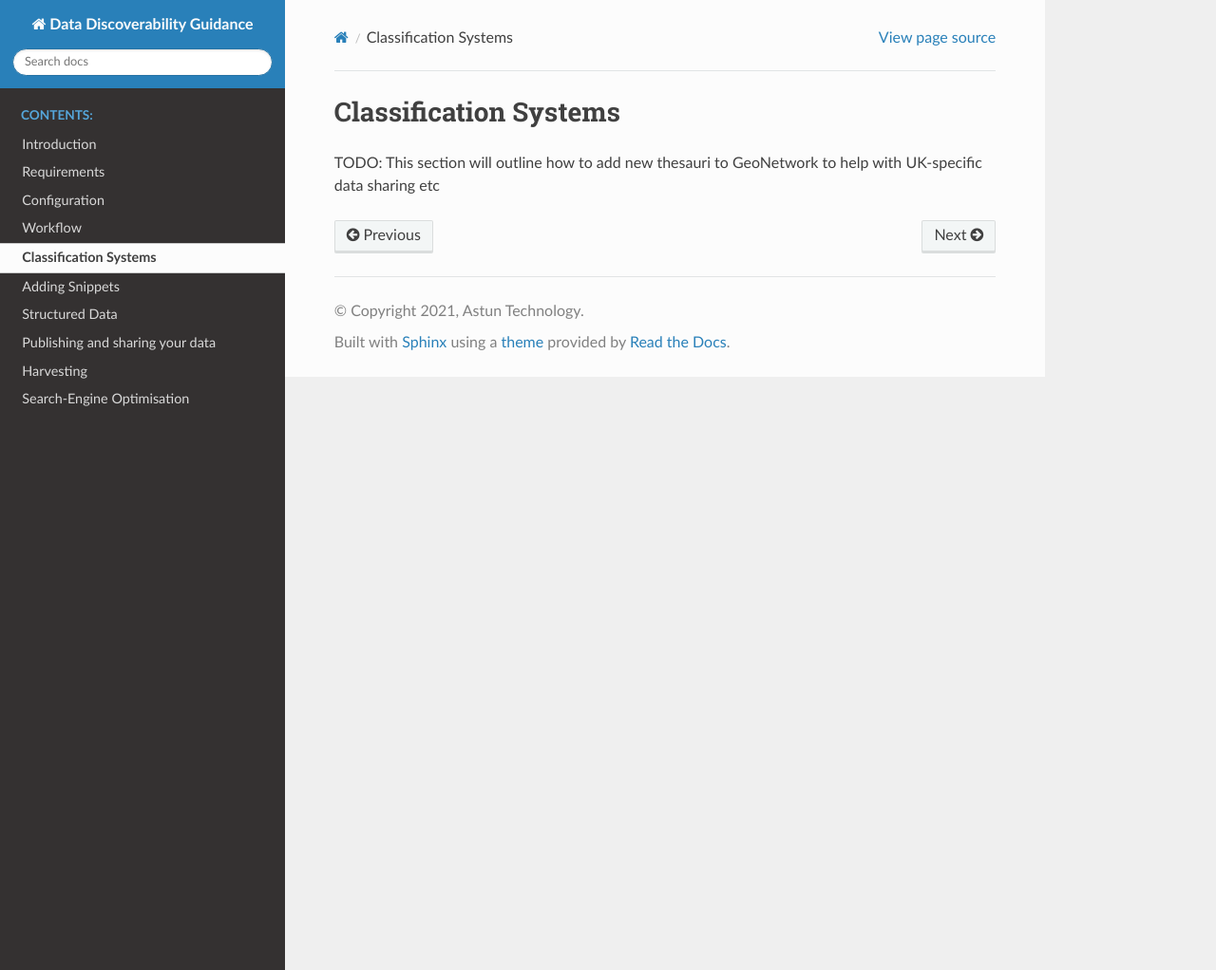
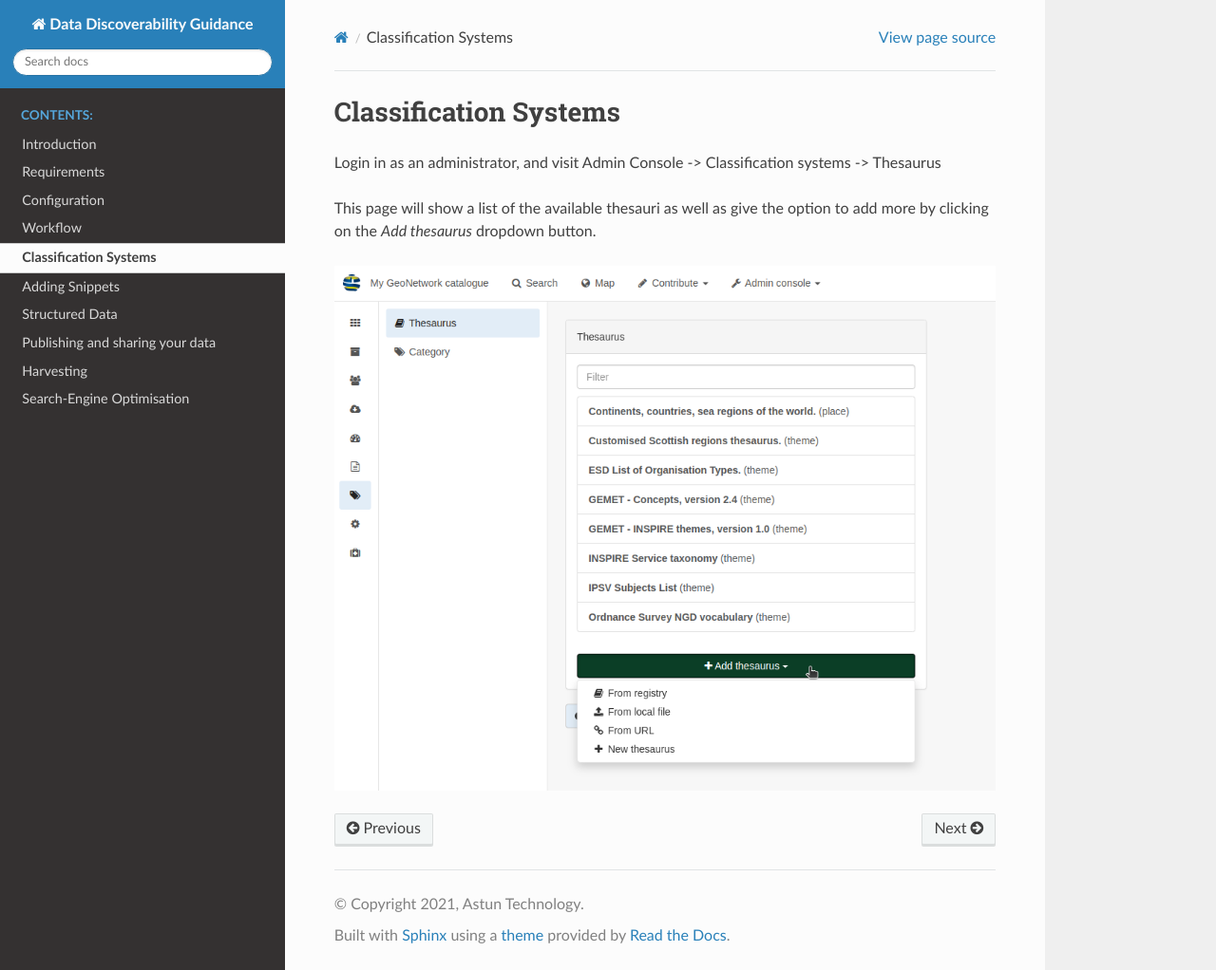
Before and after one commit to AstunTechnology/datadiscoverabilityguidance, a Sphinx documentation site: the page built from docs/source/classificationsystems.rst, in a window 1280 px wide and 1022 px high. Shown: the whole window at 95% size. Built offline with Sphinx 7.4.7 and the Read the Docs theme 2.0.0, drawn with Linux system fonts in a browser that asks for light colours.

Commit message:
improve classification systems page

```diff
--- a/docs/source/classificationsystems.rst
+++ b/docs/source/classificationsystems.rst
@@ -1,4 +1,11 @@
 Classification Systems
 ======================
 
-TODO: This section will outline how to add new thesauri to GeoNetwork to help with UK-specific data sharing etc
+Login in as an administrator, and visit Admin Console -> Classification systems -> Thesaurus
+
+This page will show a list of the available thesauri as well as give the option to add more by clicking on the *Add thesaurus* dropdown button.
+
+|Thesaurus page|
+
+.. |Thesaurus page| image:: media/thesauruspage.png
+    :alt: Thesaurus settings page in GeoNetwork
```
Also changed, not shown: docs/source/media/thesauruspage.png (added).
